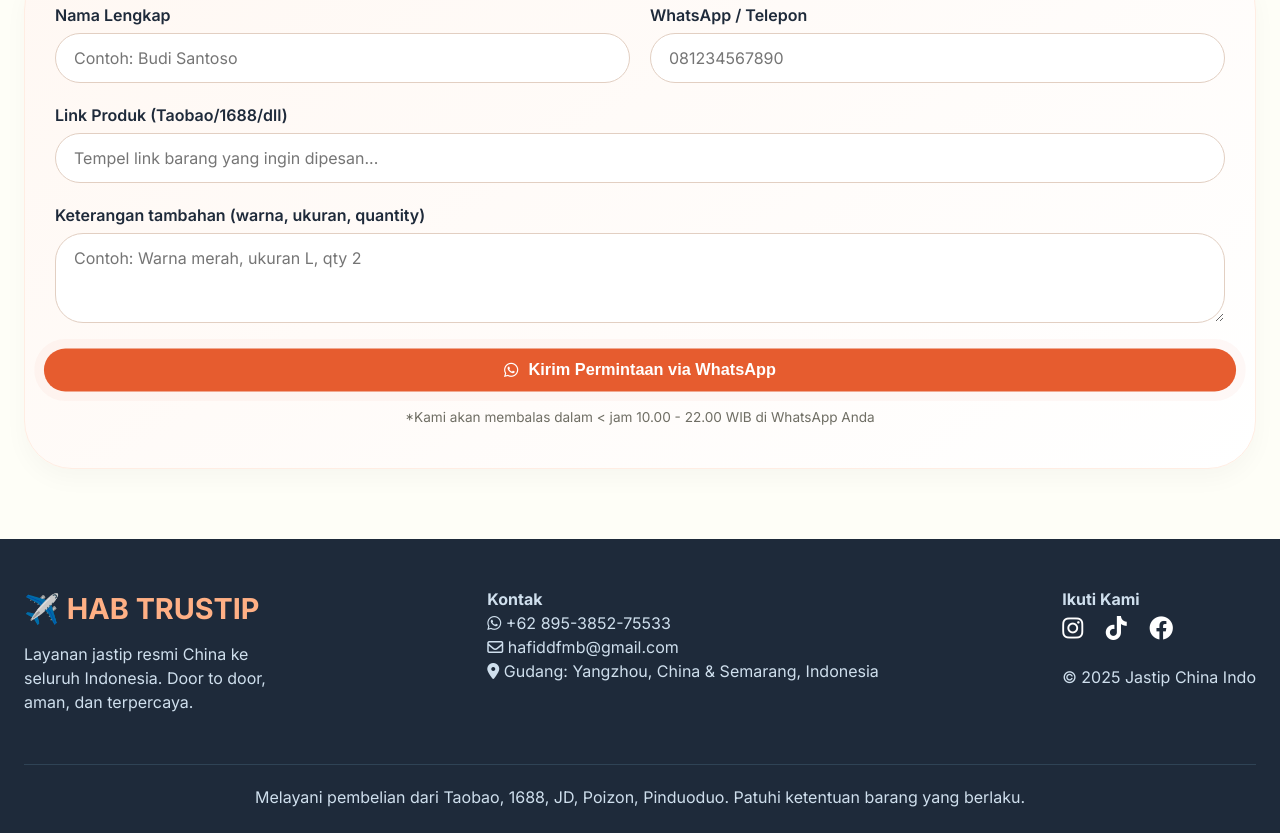
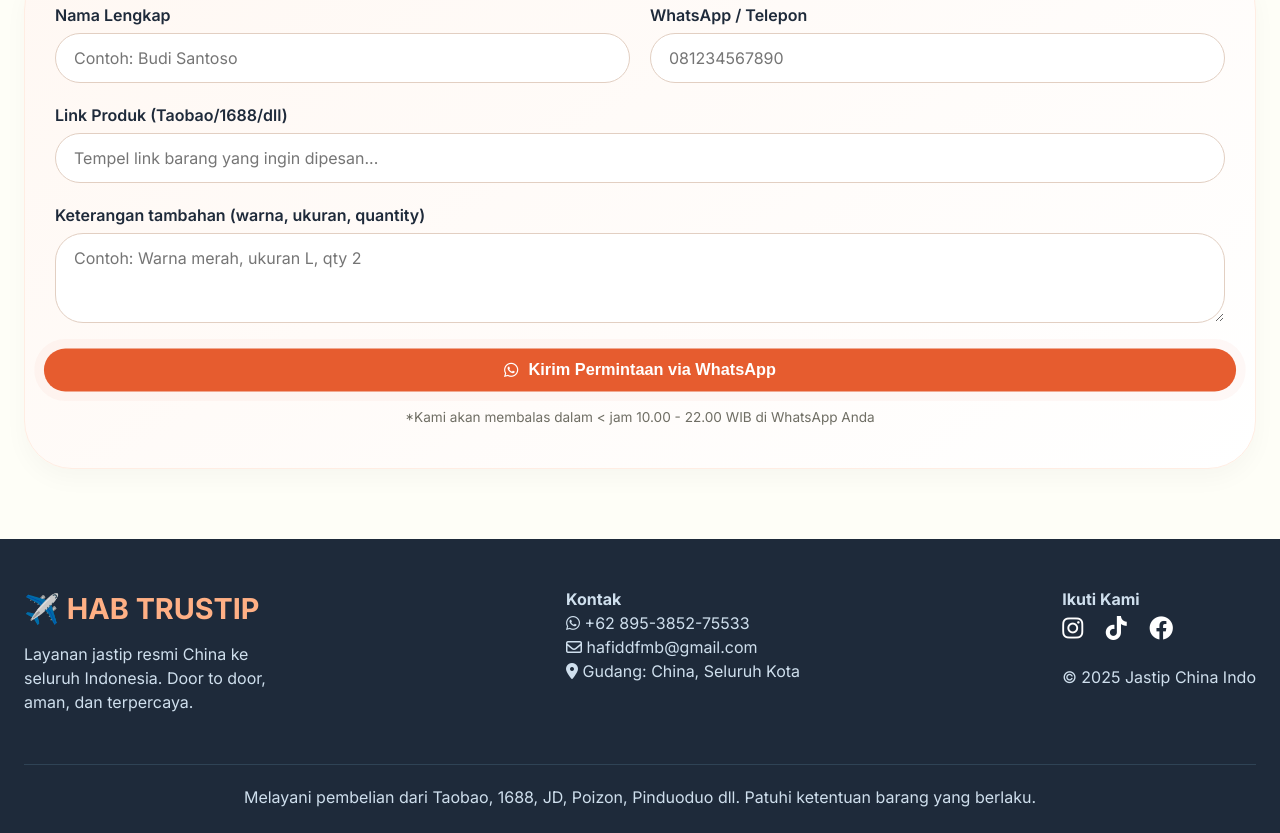
Before and after one commit to mostalfian/HAB-TRUSTIP, a plain HTML site: page index.html in a window 1280 px wide. Shown: the part 6702-7535 px from the top of the page. Drawn offline with Linux system fonts and the light colour scheme.

Commit message:
Update index.html

```diff
--- a/index.html
+++ b/index.html
@@ -224,7 +224,7 @@
         <h4>Kontak</h4>
         <p><i class="fab fa-whatsapp"></i> +62 895-3852-75533</p>
         <p><i class="far fa-envelope"></i> hafiddfmb@gmail.com</p>
-        <p><i class="fas fa-map-marker-alt"></i> Gudang: Yangzhou, China & Semarang, Indonesia</p>
+        <p><i class="fas fa-map-marker-alt"></i> Gudang: China, Seluruh Kota</p>
       </div>
       <div>
         <h4>Ikuti Kami</h4>
@@ -237,7 +237,7 @@
       </div>
     </div>
     <div class="copyright">
-      <p>Melayani pembelian dari Taobao, 1688, JD, Poizon, Pinduoduo. Patuhi ketentuan barang yang berlaku.</p>
+      <p>Melayani pembelian dari Taobao, 1688, JD, Poizon, Pinduoduo dll. Patuhi ketentuan barang yang berlaku.</p>
     </div>
   </div>
 </footer>
```
